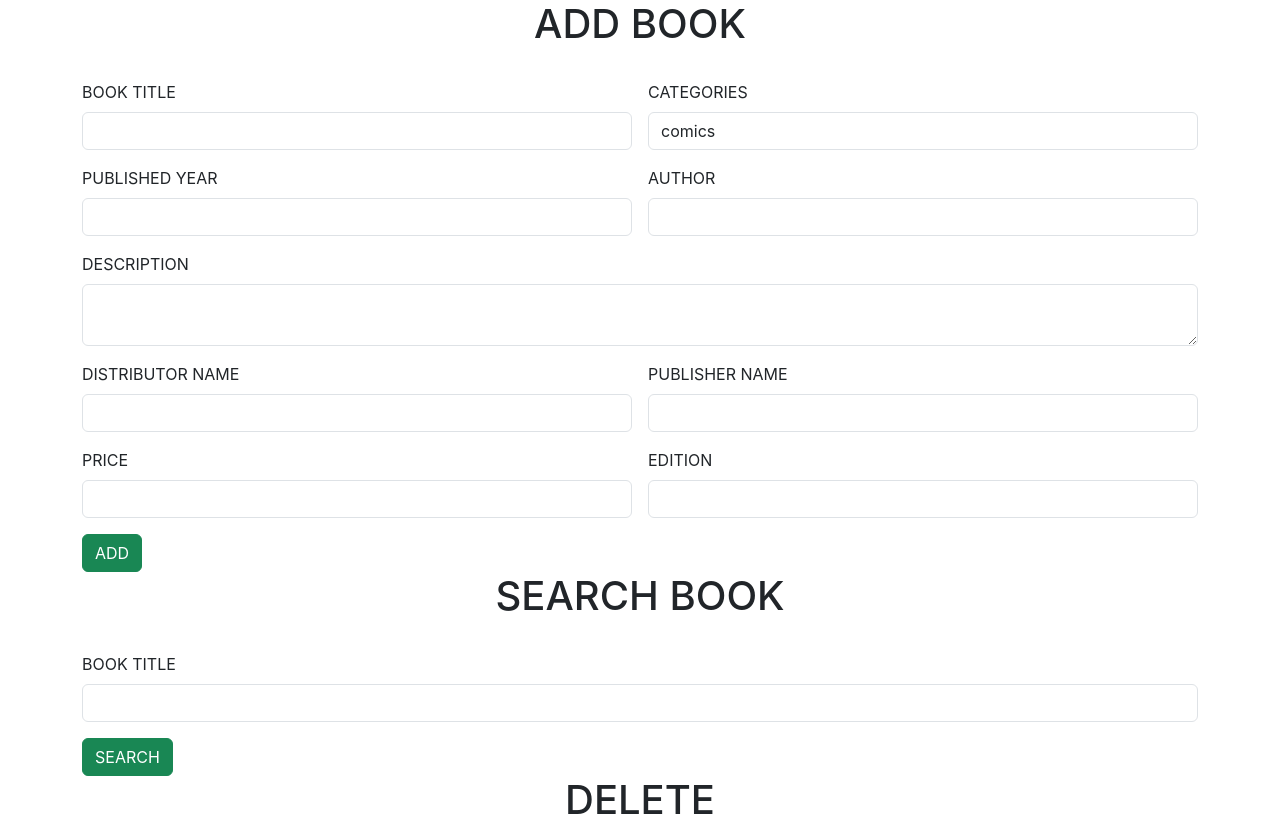
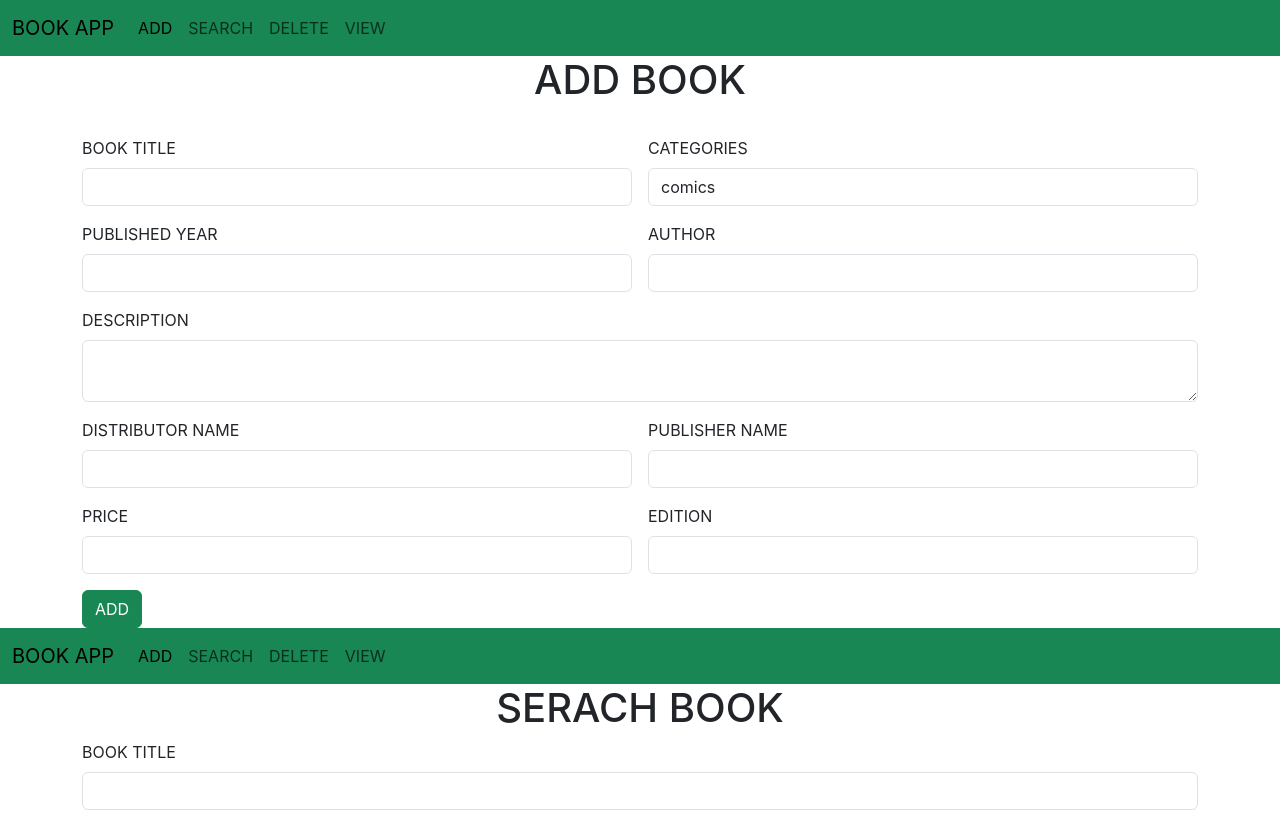
Before and after one commit to sreepriya73/library-app-react, a React (Create React App) app: page / in a window 1280 px wide. Shown: the top 816 px of the page. Built offline with nearby package versions, Linux system fonts and the light colour scheme.

Commit message:
nav completed

```diff
--- a/src/component/AddBook.jsx
+++ b/src/component/AddBook.jsx
@@ -1,8 +1,10 @@
 import React from 'react'
+import NavBar from './NavBar'
 
 const AddBook = () => {
   return (
     <div>
+        <NavBar/>
         <h1><center>ADD BOOK</center></h1>
         <br />
         <div className="container">
--- a/src/component/DeleteBook.jsx
+++ b/src/component/DeleteBook.jsx
@@ -1,8 +1,10 @@
 import React from 'react'
+import NavBar from './NavBar'
 
 const DeleteBook = () => {
   return (
     <div>
+        <NavBar/>
         <h1><center>DELETE</center></h1>
         <div className="container">
             <div className="row g-3">
--- /dev/null
+++ b/src/component/NavBar.jsx
@@ -0,0 +1,34 @@
+import React from 'react'
+
+const NavBar = () => {
+  return (
+    <div>
+        <nav class="navbar navbar-expand-lg bg-success">
+  <div class="container-fluid">
+    <a class="navbar-brand" href="#">BOOK APP</a>
+    <button class="navbar-toggler" type="button" data-bs-toggle="collapse" data-bs-target="#navbarNav" aria-controls="navbarNav" aria-expanded="false" aria-label="Toggle navigation">
+      <span class="navbar-toggler-icon"></span>
+    </button>
+    <div class="collapse navbar-collapse" id="navbarNav">
+      <ul class="navbar-nav">
+        <li class="nav-item">
+          <a class="nav-link active" aria-current="page" href="#">ADD</a>
+        </li>
+        <li class="nav-item">
+          <a class="nav-link" href="#">SEARCH</a>
+        </li>
+        <li class="nav-item">
+          <a class="nav-link" href="#">DELETE</a>
+        </li>
+        <li class="nav-item">
+          <a class="nav-link" hreh=" ">VIEW</a>
+        </li>
+      </ul>
+    </div>
+  </div>
+</nav>
+    </div>
+  )
+}
+
+export default NavBar
--- a/src/component/SearchBook.jsx
+++ b/src/component/SearchBook.jsx
@@ -1,10 +1,11 @@
 import React from 'react'
+import NavBar from './NavBar'
 
 const SearchBook = () => {
   return (
     <div>
-        <h1><center>SEARCH BOOK</center></h1>
-        <br />
+        <NavBar/>
+        <h1><center>SERACH BOOK</center></h1>
         <div className="container">
             <div className="row g-3">
                 <div className="col col-12 col-sm-12 col-md-12 col-lg-12 col-xl-12 col-xxl-12">
--- a/src/component/ViewBook.jsx
+++ b/src/component/ViewBook.jsx
@@ -1,8 +1,10 @@
 import React from 'react'
+import NavBar from './NavBar'
 
 const ViewBook = () => {
   return (
     <div>
+        <NavBar/>
         <h1><center>LIST OF BOOKS</center></h1>
         <br />
         <div className="container">
```
